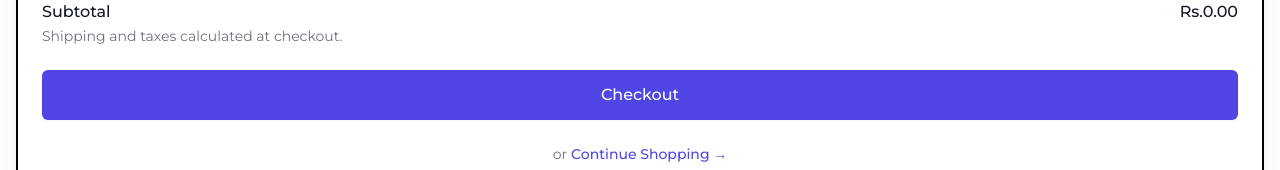
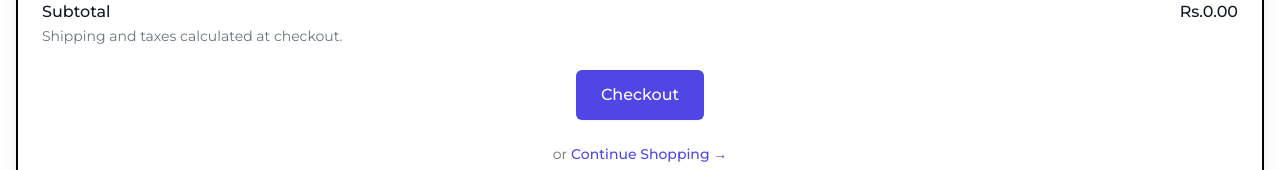
Before and after one commit to stha07ashok/BookStore, a React app in the folder frontend/: page /cart in a window 1280 px wide. Shown: the part 305-475 px from the top of the page. Built offline with nearby package versions, Linux system fonts and the light colour scheme; no server answers; the HTML template or start-up script is replaced by a standard one.

Commit message:
removing cart items after checkout

```diff
--- a/frontend/src/pages/books/CartPage.jsx
+++ b/frontend/src/pages/books/CartPage.jsx
@@ -1,6 +1,6 @@
 import React from "react";
 import { useDispatch, useSelector } from "react-redux";
-import { Link } from "react-router-dom";
+import { Link, useNavigate } from "react-router-dom";
 import { getImgUrl } from "../../utils/getimgurl";
 import {
   clearCart,
@@ -10,6 +10,7 @@
 const CartPage = () => {
   const cartItems = useSelector((state) => state.cart.cartItems);
   const dispatch = useDispatch();
+  const navigate = useNavigate();
   const totalPrice = cartItems
     .reduce((acc, item) => acc + item.newPrice, 0)
     .toFixed(2);
@@ -20,6 +21,7 @@
 
   const handleClearCart = () => {
     dispatch(clearCart());
+    navigate("/checkout");
   };
 
   return (
@@ -120,13 +122,13 @@
           {/* Text color change */}
           Shipping and taxes calculated at checkout.
         </p>
-        <div className="mt-6">
-          <Link
-            to="/checkout"
+        <div className="mt-6 flex items-center justify-center">
+          <button
+            onClick={handleClearCart} // Call handleCheckout on click
             className="flex items-center justify-center rounded-md border border-transparent bg-indigo-600 px-6 py-3 text-base font-medium text-white shadow-sm hover:bg-indigo-700 dark:bg-indigo-700 dark:hover:bg-indigo-800"
           >
             Checkout
-          </Link>
+          </button>
         </div>
         <div className="mt-6 flex justify-center text-center text-sm text-gray-500 dark:text-gray-400">
           {" "}
```
